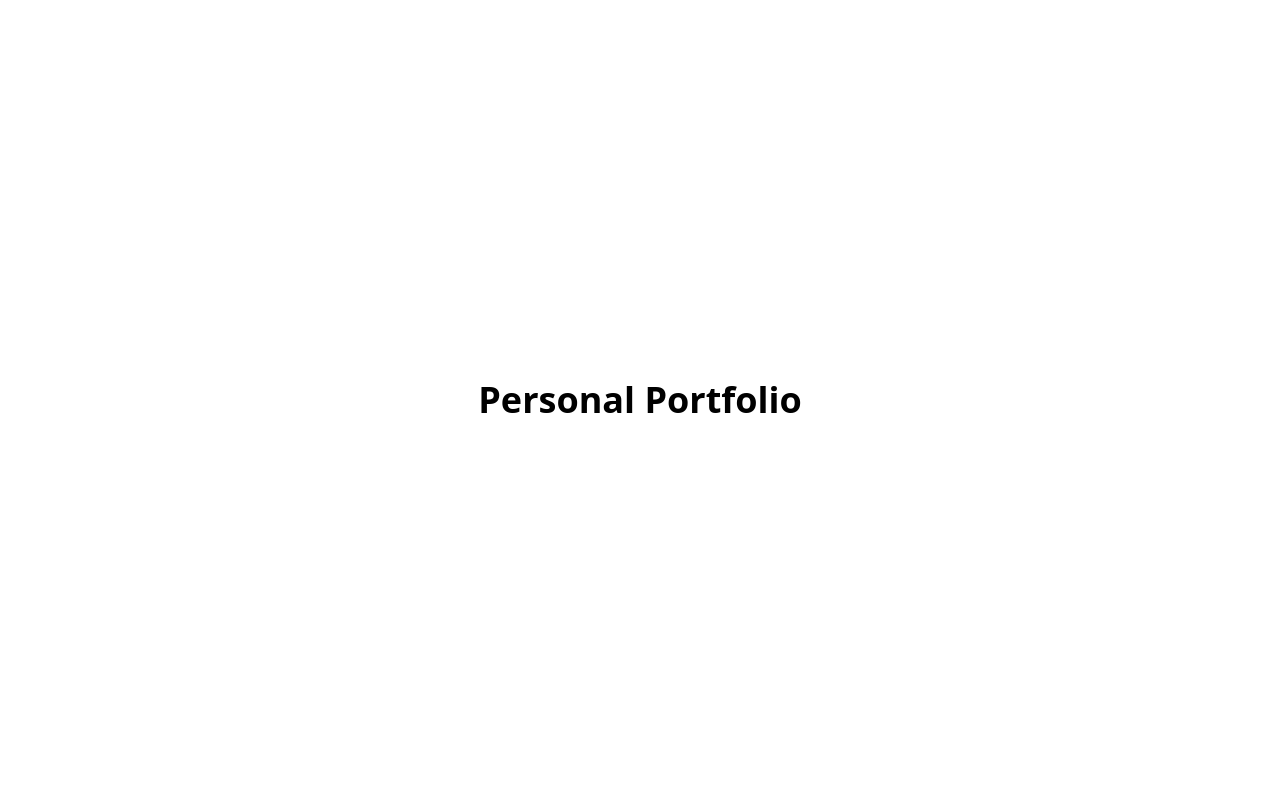
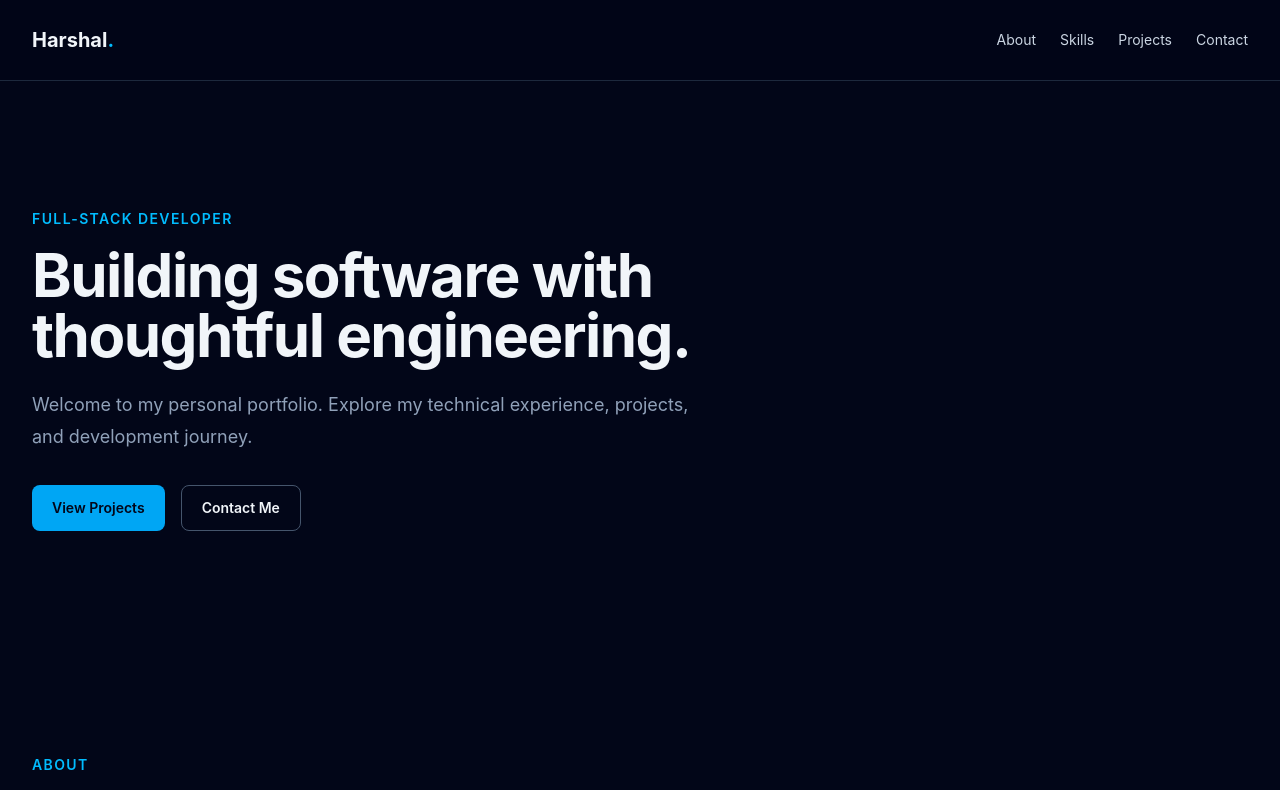
Before and after one commit to HarshalJaware/personal-portfolio, a React (Vite) app: page / in a window 1280 px wide. Shown: the top 790 px of the page. Built offline with nearby package versions, Linux system fonts and the light colour scheme.

Commit message:
add portfolio design system and layout

```diff
--- a/src/App.jsx
+++ b/src/App.jsx
@@ -1,8 +1,87 @@
+import Button from './components/common/Button';
+import SectionHeading from './components/common/SectionHeading';
+import Container from './components/layout/Container';
+import Footer from './components/layout/Footer';
+import Navbar from './components/layout/Navbar';
+
 function App() {
   return (
-    <main className="min-h-screen flex items-center justify-center">
-      <h1 className="text-4xl font-bold">Personal Portfolio</h1>
-    </main>
+    <div className="min-h-screen bg-slate-950">
+      <Navbar />
+
+      <main>
+        <section id="home" className="py-24 sm:py-32">
+          <Container>
+            <div className="max-w-3xl">
+              <p className="mb-4 text-sm font-semibold uppercase tracking-widest text-sky-400">
+                Full-Stack Developer
+              </p>
+
+              <h1 className="text-4xl font-bold tracking-tight text-slate-100 sm:text-6xl">
+                Building software with thoughtful engineering.
+              </h1>
+
+              <p className="mt-6 max-w-2xl text-lg leading-8 text-slate-400">
+                Welcome to my personal portfolio. Explore my technical
+                experience, projects, and development journey.
+              </p>
+
+              <div className="mt-8 flex flex-wrap gap-4">
+                <Button href="#projects">
+                  View Projects
+                </Button>
+
+                <Button href="#contact" variant="secondary">
+                  Contact Me
+                </Button>
+              </div>
+            </div>
+          </Container>
+        </section>
+
+        <section id="about" className="py-24">
+          <Container>
+            <SectionHeading
+              eyebrow="About"
+              title="Designing the foundation"
+              description="This section will be replaced with your real professional information in Milestone 3."
+            />
+          </Container>
+        </section>
+
+        <section id="skills" className="py-24">
+          <Container>
+            <SectionHeading
+              eyebrow="Skills"
+              title="Technologies I work with"
+              description="Skills and technology categories will be added in Milestone 4."
+            />
+          </Container>
+        </section>
+
+        <section id="projects" className="py-24">
+          <Container>
+            <SectionHeading
+              eyebrow="Projects"
+              title="Selected work"
+              description="Project case studies will be added in Milestone 5."
+            />
+          </Container>
+        </section>
+
+        <section id="contact" className="py-24">
+          <Container>
+            <SectionHeading
+              eyebrow="Contact"
+              title="Let's connect"
+              description="The contact section will be implemented in Milestone 6."
+            />
+          </Container>
+        </section>
+      </main>
+
+      <Footer />
+    </div>
   );
 }
 
--- /dev/null
+++ b/src/components/common/Button.jsx
@@ -0,0 +1,27 @@
+function Button({
+  children,
+  href,
+  variant = 'primary',
+  className = '',
+}) {
+  const variants = {
+    primary:
+      'bg-sky-500 text-slate-950 hover:bg-sky-400',
+    secondary:
+      'border border-slate-600 text-slate-100 hover:border-sky-400 hover:text-sky-400',
+  };
+
+  const classes = `inline-flex items-center justify-center rounded-lg px-5 py-3 text-sm font-semibold transition-colors duration-200 ${variants[variant]} ${className}`;
+
+  if (href) {
+    return (
+      <a className={classes} href={href}>
+        {children}
+      </a>
+    );
+  }
+
+  return <button className={classes}>{children}</button>;
+}
+
+export default Button;
--- /dev/null
+++ b/src/components/common/SectionHeading.jsx
@@ -0,0 +1,23 @@
+function SectionHeading({ eyebrow, title, description }) {
+  return (
+    <div className="mb-12 max-w-2xl">
+      {eyebrow && (
+        <p className="mb-3 text-sm font-semibold uppercase tracking-widest text-sky-400">
+          {eyebrow}
+        </p>
+      )}
+
+      <h2 className="text-3xl font-bold tracking-tight text-slate-100 sm:text-4xl">
+        {title}
+      </h2>
+
+      {description && (
+        <p className="mt-4 text-base leading-7 text-slate-400">
+          {description}
+        </p>
+      )}
+    </div>
+  );
+}
+
+export default SectionHeading;
--- /dev/null
+++ b/src/components/layout/Container.jsx
@@ -0,0 +1,11 @@
+function Container({ children, className = '' }) {
+  return (
+    <div
+      className={`mx-auto w-full max-w-7xl px-4 sm:px-6 lg:px-8 ${className}`}
+    >
+      {children}
+    </div>
+  );
+}
+
+export default Container;
--- /dev/null
+++ b/src/components/layout/Footer.jsx
@@ -0,0 +1,19 @@
+import Container from './Container';
+
+function Footer() {
+  return (
+    <footer className="border-t border-slate-800 py-8">
+      <Container>
+        <div className="flex flex-col items-center justify-between gap-4 text-center text-sm text-slate-400 sm:flex-row sm:text-left">
+          <p>
+            © {new Date().getFullYear()} Harshal. All rights reserved.
+          </p>
+
+          <p>Built with React and Tailwind CSS.</p>
+        </div>
+      </Container>
+    </footer>
+  );
+}
+
+export default Footer;
--- /dev/null
+++ b/src/components/layout/Navbar.jsx
@@ -0,0 +1,39 @@
+import Container from './Container';
+
+function Navbar() {
+  const navigationItems = [
+    { label: 'About', href: '#about' },
+    { label: 'Skills', href: '#skills' },
+    { label: 'Projects', href: '#projects' },
+    { label: 'Contact', href: '#contact' },
+  ];
+
+  return (
+    <header className="sticky top-0 z-50 border-b border-slate-800 bg-slate-950/95 backdrop-blur">
+      <Container>
+        <nav className="flex h-20 items-center justify-between">
+          <a
+            href="#home"
+            className="text-xl font-bold text-slate-100"
+          >
+            Harshal<span className="text-sky-400">.</span>
+          </a>
+
+          <div className="hidden items-center gap-6 md:flex">
+            {navigationItems.map((item) => (
+              <a
+                key={item.href}
+                href={item.href}
+                className="text-sm text-slate-300 transition-colors hover:text-sky-400"
+              >
+                {item.label}
+              </a>
+            ))}
+          </div>
+        </nav>
+      </Container>
+    </header>
+  );
+}
+
+export default Navbar;
--- a/src/index.css
+++ b/src/index.css
@@ -1,14 +1,34 @@
-@import 'tailwindcss';
+@import "tailwindcss";
 
-* {
-  box-sizing: border-box;
+@theme {
+  --font-sans: Inter, ui-sans-serif, system-ui, sans-serif;
+}
+
+:root {
+  font-family: Inter, ui-sans-serif, system-ui, sans-serif;
+  color: #e2e8f0;
+  background: #020617;
+  font-synthesis: none;
+  text-rendering: optimizeLegibility;
 }
 
 html {
   scroll-behavior: smooth;
+  scroll-padding-top: 5rem;
 }
 
 body {
+  min-width: 320px;
+  min-height: 100vh;
   margin: 0;
-  font-family: system-ui, sans-serif;
+  background: #020617;
 }
+
+button,
+a {
+  -webkit-tap-highlight-color: transparent;
+}
+
+a {
+  text-decoration: none;
+}
```
